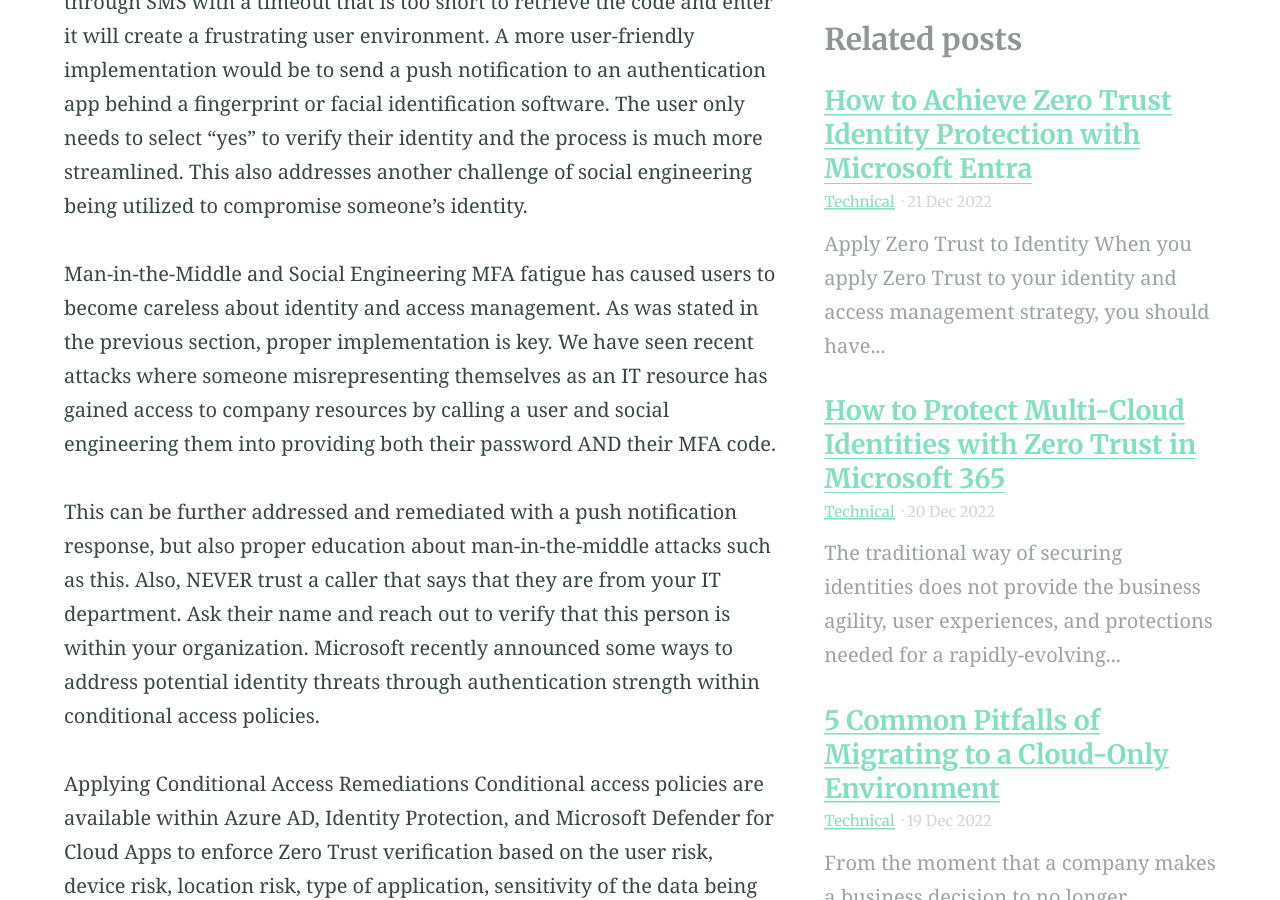
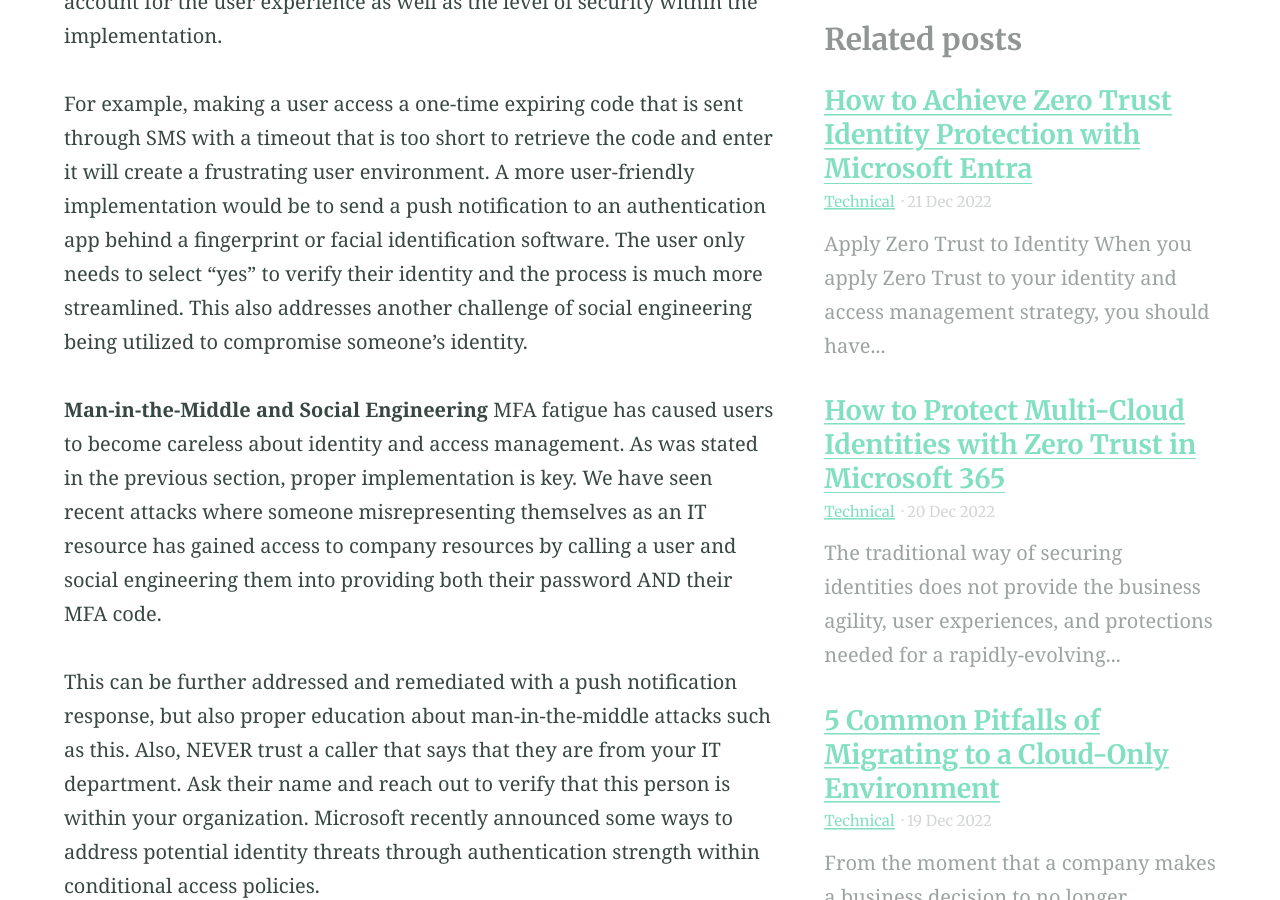
Before and after one commit to captainhyperscaler/captainhyperscaler.github.io, a Jekyll site: the page built from _posts/2022-12-22-common-challenges-to-mfa-adoption.md, in a window 1280 px wide and 900 px high, scrolled down 3607 px. Built offline with Jekyll 4.4.1, drawn with Linux system fonts in a browser that asks for light colours; some of the changed text lies outside the part shown.

Commit message:
Update 2022-12-22-common-challenges-to-mfa-adoption.md

```diff
--- a/_posts/2022-12-22-common-challenges-to-mfa-adoption.md
+++ b/_posts/2022-12-22-common-challenges-to-mfa-adoption.md
@@ -10,15 +10,15 @@ Modern authentication utilizing Identity Providers within the cloud creates a un
 
 In addition to the sprawl of email addresses as the primary form of identification, most users utilize the same password for multiple sites within multiple geographies. This scenario creates the potential for identity theft and, if it is a work email address, potential identity breach and data theft. This article will provide some options for adopting multi-factor authentication and protecting identities with Conditional Access.
 
-Multi-Factor Authentication
+**Multi-Factor Authentication**
 Multi-factor authentication, or MFA, addresses the potential of a password to be compromised by requiring the user requesting access to provide an additional form of identification before they are authenticated and authorized access. There are three forms of identification that are used for MFA, and MFA is configured to require any two of these three factors to verify a user’s identity. The three forms are:
 
-Something you know
-Something you have
-Something you are
+- Something you know
+- Something you have
+- Something you are
 Let’s look at each of these in more detail by defining each and giving some examples of how they’re used.
 
-conditional access
+**Conditional access**
 
 Something You Know
 Something you know is a form of identification that you provide from your memory. This is in many cases your password. It could also be a personal identification number (PIN) or the answer to a security question. In most systems for verification, this is usually the primary form of verification and then the second form is one of the next two options.
@@ -33,7 +33,7 @@ Something you are is when some form of biometrics is used as the second factor f
 Figure 1 shows how these three factors can work together to provide the verification of user identities for authentication.
 
 mfa authentication
-Figure 1 – Diagram of MFA.
+
 Utilizing MFA for users addresses the challenge of a compromised username and password. If enabled and enforced correctly, MFA will protect against almost all identity attacks. Unfortunately, there are challenges to using MFA. Let’s discuss some of these and how to mitigate and remediate the challenges.
 
 User Adoption
@@ -46,18 +46,17 @@ For example, making a user access a one-time expiring code that is sent through
 
 
 
-Man-in-the-Middle and Social Engineering
+**Man-in-the-Middle and Social Engineering**
 MFA fatigue has caused users to become careless about identity and access management. As was stated in the previous section, proper implementation is key. We have seen recent attacks where someone misrepresenting themselves as an IT resource has gained access to company resources by calling a user and social engineering them into providing both their password AND their MFA code.
 
 This can be further addressed and remediated with a push notification response, but also proper education about man-in-the-middle attacks such as this. Also, NEVER trust a caller that says that they are from your IT department. Ask their name and reach out to verify that this person is within your organization.  Microsoft recently announced some ways to address potential identity threats through authentication strength within conditional access policies.
 
-Applying Conditional Access Remediations
+**Applying Conditional Access Remediations**
 Conditional access policies are available within Azure AD, Identity Protection, and Microsoft Defender for Cloud Apps to enforce Zero Trust verification based on the user risk, device risk, location risk, type of application, sensitivity of the data being accessed, and other triggers.
 
-Figure 2 shows the workflow of Conditional Access policies in a Zero Trust methodology.
 
-mfa adoption
-Figure 2 – Conditional Access policy workflow.
+**MFA adoption**
+
 Conditional access policies look at the status of a user, device, location, application, or website at the time that it is being accessed and determines whether additional verification is required. Something to note is that this verification takes place even if the user has previously authenticated and used MFA. Therefore, you should still have MFA enforced to all users as a first step. Conditional access policies take this MFA enforcement an additional step as a user accesses company resources from another location or from other devices.
 
 Proper planning and stakeholder interaction is important to successfully implementing Zero Trust through Conditional access policies. Correctly planning and defining of how these policies will be enforced will avoid locking users out of systems that they require access. Conditional access policies can be tested with the What if functionality within the portal to provide a level of understanding as to how the policies will affect users, groups, and devices.
@@ -68,7 +67,7 @@ More information on accessing activity logs can be found here: How To: Access ac
 
 This continuous review and auditing of activity, along with access reviews to monitor and manage the governance of identity and access, can expose potential gaps in Zero Trust to address. The next section will discuss additional tools that can be used to bring this together.
 
-conditional access
+**Conditional access**
 
 Analytics to Bridge Gaps
 As discussed in the previous sections on federation, external identities, and conditional access policies, the governance and continuous auditing and assessing of an identity and access management environment is important. These reviews verify the need for users to have access to resources, potential vulnerabilities, and risks on users and devices, as well as activity anomalies within the environment.
@@ -77,7 +76,7 @@ The tools that are provided within Microsoft Entra for Permission management pro
 
 The Microsoft Entra admin center provides a full set of tools to review the identity and access management environment to determine these potential gaps.
 
-Closing Thoughts
+**Closing Thoughts**
 There are many different challenges and remediations for identity and access management within the cloud. Even though enforcing MFA can become a challenge, proper planning and communication to the users can make it very successful in protecting user and company information. Identity is the primary perimeter of protection within a cloud ecosystem, and you should do everything that you can to protect it. MFA is the first option and provides a low-cost solution to protect against identity theft. Just be sure that you take the proper precautions and address user objections prior to enforcement.
 
 This was originally posted here: <https://www.avepoint.com/blog/protect/mfa-adoption-conditional-access>
```
